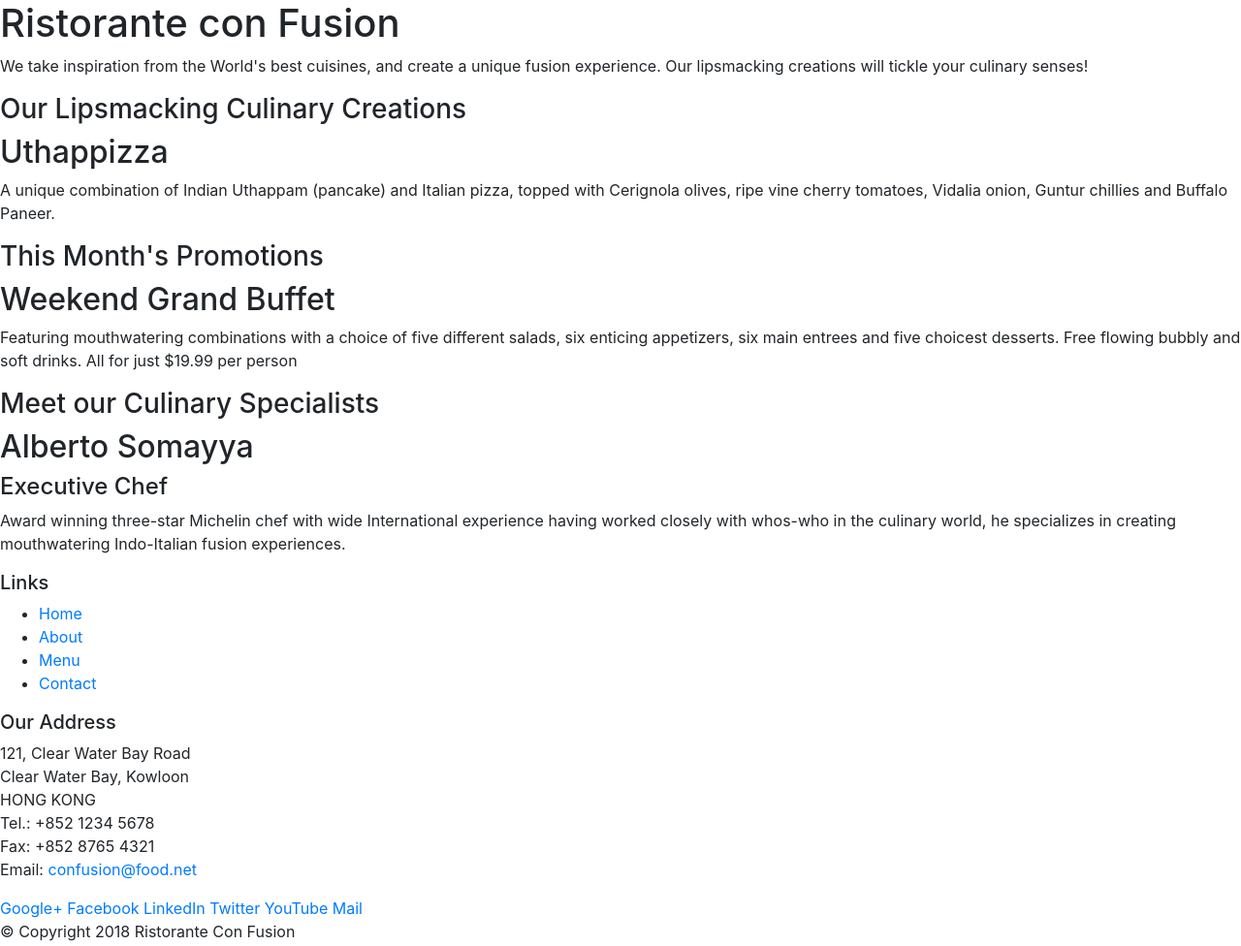
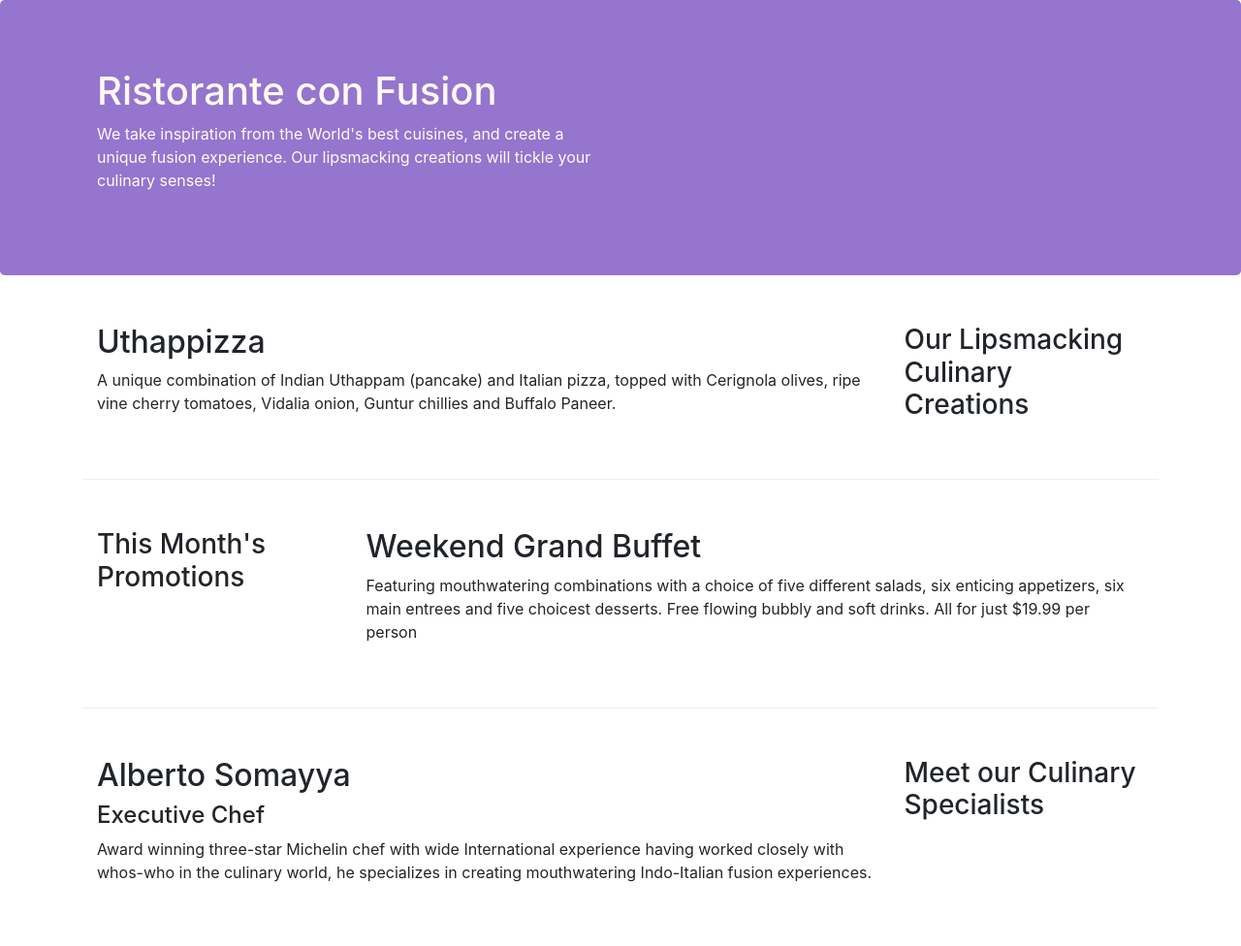
Before and after one commit to AmeerSalman2627/Frontend-framework, a website: page index.html in a window 1280 px wide. Shown: the top 976 px of the page at 97% size. Drawn offline with nearby package versions, Linux system fonts and the light colour scheme.

Commit message:
Bootstrap Execise 1 and 2

```diff
--- /dev/null
+++ b/css/styles.css
@@ -0,0 +1,27 @@
+.row-header{
+    margin: 0px auto;
+    padding: 0px;
+}
+.row-content{
+    margin: 0px auto;
+    padding:50px 0px 50px 0px;
+    border-bottom: 1px ridge;
+    min-width: 400px;
+}
+.footer{
+    background-color: #D1C4E9;
+    margin:0px auto;
+    padding: 20px 0px 20px 0px;
+}
+.jumbotron {
+    padding:70px 30px 70px 30px;
+    margin:0px auto;
+    background: #9575CD ;
+    color:floralwhite;
+}
+
+address{
+    font-size:80%;
+    margin:0px;
+    color:#0f0f0f;
+}
--- a/index.html
+++ b/index.html
@@ -9,51 +9,52 @@
 
         <!-- Bootstrap CSS -->
         <link rel="stylesheet" href="node_modules/bootstrap/dist/css/bootstrap.min.css">
+        <link rel="stylesheet" href="css/styles.css">
     <title>Ristorante Con Fusion</title>
 </head>
 
 <body>
 
-    <header>
-        <div>
-            <div>
-                <div>
+    <header class="jumbotron">
+        <div class="container">
+            <div class="row row-header">
+                <div class="col-12 col-sm-6">
                     <h1>Ristorante con Fusion</h1>
                     <p>We take inspiration from the World's best cuisines, and create a unique fusion experience. Our lipsmacking creations will tickle your culinary senses!</p>
                 </div>
-                <div>
+                <div class="col-12 col-sm">
                 </div>
             </div>
         </div>
     </header>
 
-    <div>
-        <div>
-            <div>
+    <div class="container">
+        <div class="row row-content align-item-center">
+            <div class="col-12 col-sm-4 order-sm-last col-md-3">
                 <h3>Our Lipsmacking Culinary Creations</h3>
             </div>
-            <div>
+            <div class="col col-sm order-sm-first col-md">
                 <h2>Uthappizza</h2>
                 <p>A unique combination of Indian Uthappam (pancake) and Italian pizza, topped with Cerignola olives, ripe vine cherry tomatoes, Vidalia onion, Guntur chillies and Buffalo Paneer.</p>
             </div>
         </div>
 
 
-        <div>
-            <div>
+        <div class="row row-content align-item-center">
+            <div class="col-12 col-sm-4 col-md-3">
                 <h3>This Month's Promotions</h3>
             </div>
-            <div>
+            <div class="col col-sm col-md">
                 <h2>Weekend Grand Buffet</h2>
                 <p>Featuring mouthwatering combinations with a choice of five different salads, six enticing appetizers, six main entrees and five choicest desserts. Free flowing bubbly and soft drinks. All for just $19.99 per person </p>
             </div>
         </div>
 
-        <div>
-            <div>
+        <div class="row row-content align-item-center">
+            <div class="col-12 col-sm-4 order-sm-last col-md-3">
                 <h3>Meet our Culinary Specialists</h3>
             </div>
-            <div>
+            <div class="col col-sm order-sm-first col-md">
                 <h2>Alberto Somayya</h2>
                 <h4>Executive Chef</h4>
                 <p>Award winning three-star Michelin chef with wide International experience having worked closely with whos-who in the culinary world, he specializes in creating mouthwatering Indo-Italian fusion experiences. </p>
@@ -61,19 +62,19 @@
         </div>
     </div>
 
-    <footer>
-        <div>
-            <div>
-                <div>
+    <footer class="footer">
+        <div class="container">
+            <div class="row">
+                <div class="col-4 offset-1 col-sm-2">
                     <h5>Links</h5>
-                    <ul>
+                    <ul class="list-unstyled">
                         <li><a href="#">Home</a></li>
                         <li><a href="#">About</a></li>
                         <li><a href="#">Menu</a></li>
                         <li><a href="#">Contact</a></li>
                     </ul>
                 </div>
-                <div>
+                <div class="col-7 col-sm-5">
                     <h5>Our Address</h5>
                     <address>
 		              121, Clear Water Bay Road<br>
@@ -84,8 +85,8 @@
 		              Email: <a href="mailto:confusion@food.net">confusion@food.net</a>
 		           </address>
                 </div>
-                <div>
-                    <div>
+                <div class="col-12 col-sm-4  align-self-center">
+                    <div class="text-center">
                         <a href="http://google.com/+">Google+</a>
                         <a href="http://www.facebook.com/profile.php?id=">Facebook</a>
                         <a href="http://www.linkedin.com/in/">LinkedIn</a>
@@ -95,8 +96,8 @@
                     </div>
                 </div>
            </div>
-           <div>
-                <div>
+           <div class="row justify-content-center">
+                <div class="col-auto">
                     <p>© Copyright 2018 Ristorante Con Fusion</p>
                 </div>
            </div>
```
